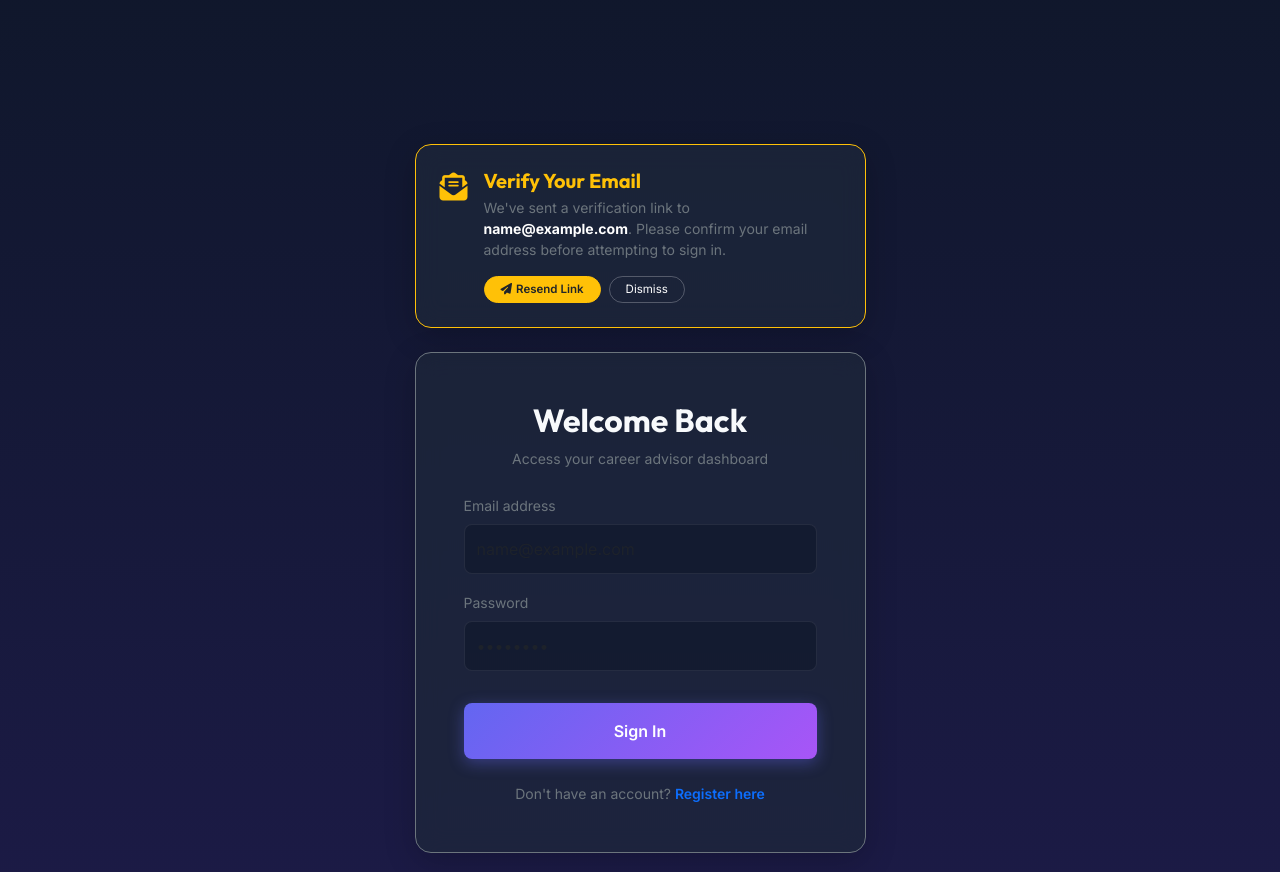
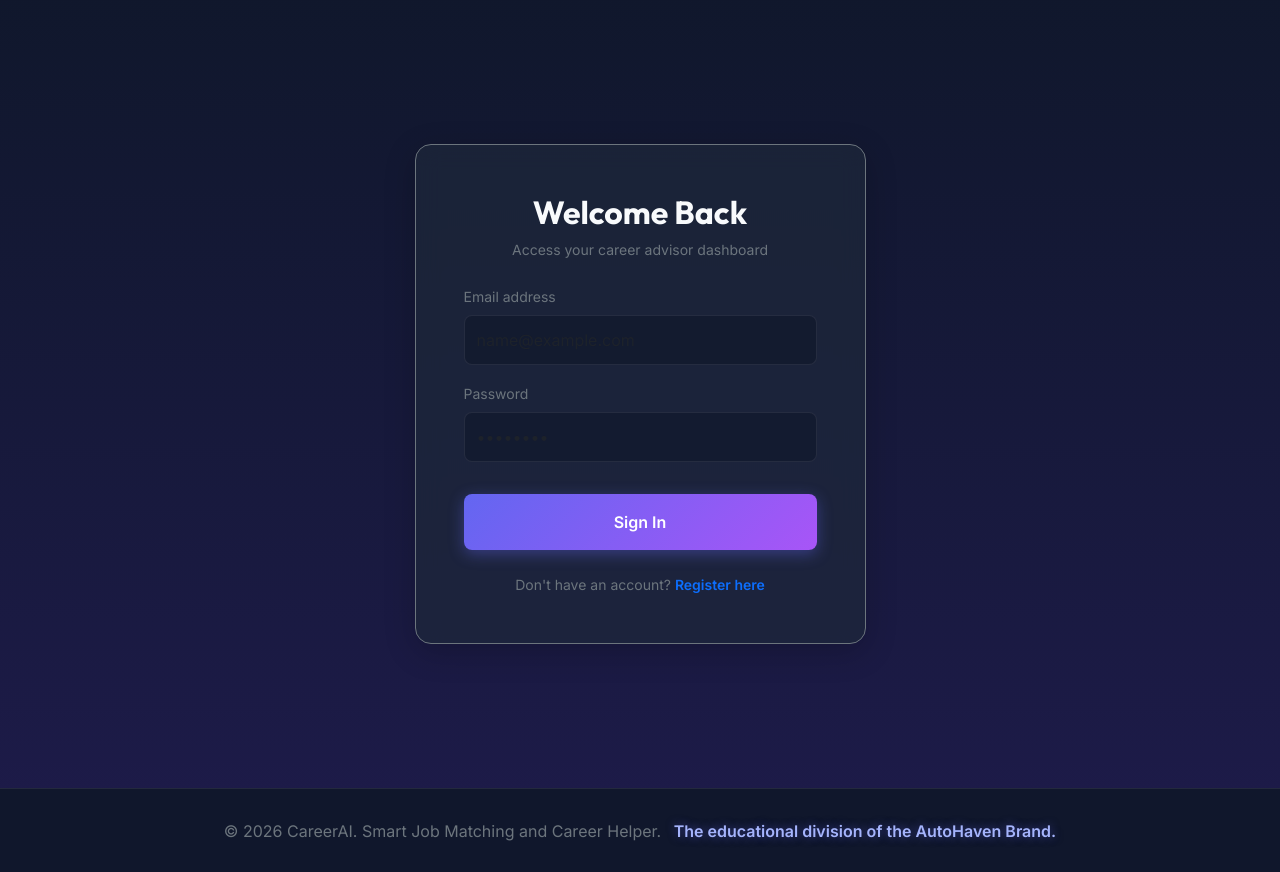
Before and after one commit to anjanadeashan/career-path, a Flask app: template app/templates/login.html in a window 1280 px wide. Shown: the part 63-935 px from the top of the page. Run offline with Flask 3, Linux system fonts and the light colour scheme; the template is opened without the code that fills it, so the values that code supplies are empty; the visitor is signed in with stand-in values (Sample User, id 1); parts of the project's set-up code (start-up, migrations or seed data) failed here and were passed over.

Commit message:
refactor: remove email verification handling from login and registration flows

```diff
--- a/app/templates/login.html
+++ b/app/templates/login.html
@@ -6,33 +6,6 @@
 <div class="container my-5">
     <div class="row justify-content-center py-3 py-md-5">
         <div class="col-11 col-sm-9 col-md-6 col-lg-5">
-            {% if session.get('awaiting_verification') %}
-                <div class="glass-card p-4 border-warning mb-4 text-white">
-                    <div class="d-flex align-items-start gap-3">
-                        <i class="fa-solid fa-envelope-open-text text-warning fs-3 mt-1"></i>
-                        <div>
-                            <h5 class="fw-bold text-warning font-heading mb-1">Verify Your Email</h5>
-                            <p class="text-secondary small mb-3" style="line-height: 1.5;">
-                                We've sent a verification link to <strong class="text-white">{{ session.get('awaiting_verification') }}</strong>.
-                                Please confirm your email address before attempting to sign in.
-                            </p>
-                            <div class="d-flex gap-2">
-                                <form action="{{ url_for('auth.resend_verification') }}" method="POST" class="d-inline">
-                                    <button type="submit" class="btn btn-sm btn-warning py-1 px-3 rounded-pill text-dark fw-semibold" style="font-size: 0.72rem;">
-                                        <i class="fa-solid fa-paper-plane me-1"></i>Resend Link
-                                    </button>
-                                </form>
-                                <form action="{{ url_for('auth.clear_verification') }}" method="POST" class="d-inline">
-                                    <button type="submit" class="btn btn-sm btn-outline-secondary py-1 px-3 rounded-pill text-white" style="font-size: 0.72rem; border-color: rgba(255,255,255,0.25);">
-                                        Dismiss
-                                    </button>
-                                </form>
-                            </div>
-                        </div>
-                    </div>
-                </div>
-            {% endif %}
-
             <div class="glass-card p-4 p-md-5 border-secondary">
                 <div class="text-center mb-4">
                     <h2 class="fw-bold font-heading">Welcome Back</h2>
```
Also changed, not shown: app/controllers/auth_controller.py (+1 -22 lines), app/services/auth_service.py (+2 -17 lines).
